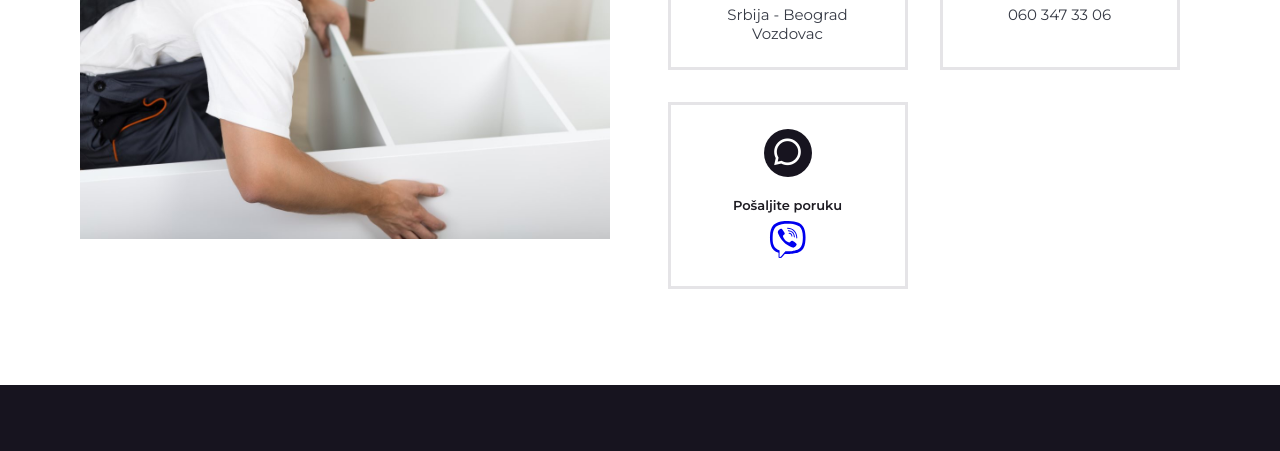
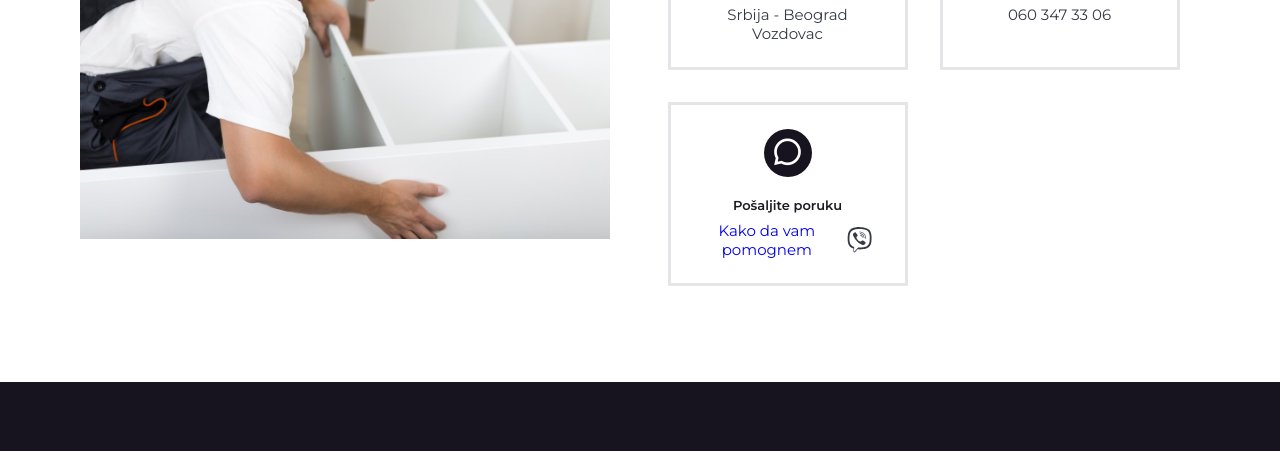
Before and after one commit to damdej/topmontaza, a plain HTML site: page index.html in a window 1280 px wide. Shown: the part 3775-4226 px from the top of the page. Drawn offline with nearby package versions, Linux system fonts and the light colour scheme.

Commit message:
viber again

```diff
--- a/index.html
+++ b/index.html
@@ -346,12 +346,12 @@
                             <h3 class="contact__title">Pošaljite poruku</h3>
 
                             <div class="contact__social">
-                                <a href="viber://forward?text=Kako mogu da vam pomognem">
-                                    <svg xmlns="http://www.w3.org/2000/svg" width="2.5em" height="2.5em"
-                                        viewBox="0 0 512 512">
-                                        <path fill="currentColor"
-                                            d="M444 49.9C431.3 38.2 379.9.9 265.3.4c0 0-135.1-8.1-200.9 52.3C27.8 89.3 14.9 143 13.5 209.5s-3.1 191.1 117 224.9h.1l-.1 51.6s-.8 20.9 13 25.1c16.6 5.2 26.4-10.7 42.3-27.8c8.7-9.4 20.7-23.2 29.8-33.7c82.2 6.9 145.3-8.9 152.5-11.2c16.6-5.4 110.5-17.4 125.7-142c15.8-128.6-7.6-209.8-49.8-246.5M457.9 287c-12.9 104-89 110.6-103 115.1c-6 1.9-61.5 15.7-131.2 11.2c0 0-52 62.7-68.2 79c-5.3 5.3-11.1 4.8-11-5.7c0-6.9.4-85.7.4-85.7q-.15 0 0 0C43.1 372.7 49.1 266.6 50.2 211.1s11.6-101 42.6-131.6c55.7-50.5 170.4-43 170.4-43c96.9.4 143.3 29.6 154.1 39.4c35.7 30.6 53.9 103.8 40.6 211.1m-139-80.8c.4 8.6-12.5 9.2-12.9.6c-1.1-22-11.4-32.7-32.6-33.9c-8.6-.5-7.8-13.4.7-12.9c27.9 1.5 43.4 17.5 44.8 46.2m20.3 11.3c1-42.4-25.5-75.6-75.8-79.3c-8.5-.6-7.6-13.5.9-12.9c58 4.2 88.9 44.1 87.8 92.5c-.1 8.6-13.1 8.2-12.9-.3m47 13.4c.1 8.6-12.9 8.7-12.9.1c-.6-81.5-54.9-125.9-120.8-126.4c-8.5-.1-8.5-12.9 0-12.9c73.7.5 133 51.4 133.7 139.2M374.9 329v.2c-10.8 19-31 40-51.8 33.3l-.2-.3c-21.1-5.9-70.8-31.5-102.2-56.5c-16.2-12.8-31-27.9-42.4-42.4c-10.3-12.9-20.7-28.2-30.8-46.6c-21.3-38.5-26-55.7-26-55.7c-6.7-20.8 14.2-41 33.3-51.8h.2c9.2-4.8 18-3.2 23.9 3.9c0 0 12.4 14.8 17.7 22.1c5 6.8 11.7 17.7 15.2 23.8c6.1 10.9 2.3 22-3.7 26.6l-12 9.6c-6.1 4.9-5.3 14-5.3 14s17.8 67.3 84.3 84.3c0 0 9.1.8 14-5.3l9.6-12c4.6-6 15.7-9.8 26.6-3.7c14.7 8.3 33.4 21.2 45.8 32.9c7 5.7 8.6 14.4 3.8 23.6" />
-                                    </svg>
+                                <a href="viber://chat/?number=%2381603473306">Kako da vam pomognem</a>
+                                <svg xmlns="http://www.w3.org/2000/svg" width="2.5em" height="2.5em"
+                                    viewBox="0 0 512 512">
+                                    <path fill="currentColor"
+                                        d="M444 49.9C431.3 38.2 379.9.9 265.3.4c0 0-135.1-8.1-200.9 52.3C27.8 89.3 14.9 143 13.5 209.5s-3.1 191.1 117 224.9h.1l-.1 51.6s-.8 20.9 13 25.1c16.6 5.2 26.4-10.7 42.3-27.8c8.7-9.4 20.7-23.2 29.8-33.7c82.2 6.9 145.3-8.9 152.5-11.2c16.6-5.4 110.5-17.4 125.7-142c15.8-128.6-7.6-209.8-49.8-246.5M457.9 287c-12.9 104-89 110.6-103 115.1c-6 1.9-61.5 15.7-131.2 11.2c0 0-52 62.7-68.2 79c-5.3 5.3-11.1 4.8-11-5.7c0-6.9.4-85.7.4-85.7q-.15 0 0 0C43.1 372.7 49.1 266.6 50.2 211.1s11.6-101 42.6-131.6c55.7-50.5 170.4-43 170.4-43c96.9.4 143.3 29.6 154.1 39.4c35.7 30.6 53.9 103.8 40.6 211.1m-139-80.8c.4 8.6-12.5 9.2-12.9.6c-1.1-22-11.4-32.7-32.6-33.9c-8.6-.5-7.8-13.4.7-12.9c27.9 1.5 43.4 17.5 44.8 46.2m20.3 11.3c1-42.4-25.5-75.6-75.8-79.3c-8.5-.6-7.6-13.5.9-12.9c58 4.2 88.9 44.1 87.8 92.5c-.1 8.6-13.1 8.2-12.9-.3m47 13.4c.1 8.6-12.9 8.7-12.9.1c-.6-81.5-54.9-125.9-120.8-126.4c-8.5-.1-8.5-12.9 0-12.9c73.7.5 133 51.4 133.7 139.2M374.9 329v.2c-10.8 19-31 40-51.8 33.3l-.2-.3c-21.1-5.9-70.8-31.5-102.2-56.5c-16.2-12.8-31-27.9-42.4-42.4c-10.3-12.9-20.7-28.2-30.8-46.6c-21.3-38.5-26-55.7-26-55.7c-6.7-20.8 14.2-41 33.3-51.8h.2c9.2-4.8 18-3.2 23.9 3.9c0 0 12.4 14.8 17.7 22.1c5 6.8 11.7 17.7 15.2 23.8c6.1 10.9 2.3 22-3.7 26.6l-12 9.6c-6.1 4.9-5.3 14-5.3 14s17.8 67.3 84.3 84.3c0 0 9.1.8 14-5.3l9.6-12c4.6-6 15.7-9.8 26.6-3.7c14.7 8.3 33.4 21.2 45.8 32.9c7 5.7 8.6 14.4 3.8 23.6" />
+                                </svg>
                                 </a>
                             </div>
 
```
